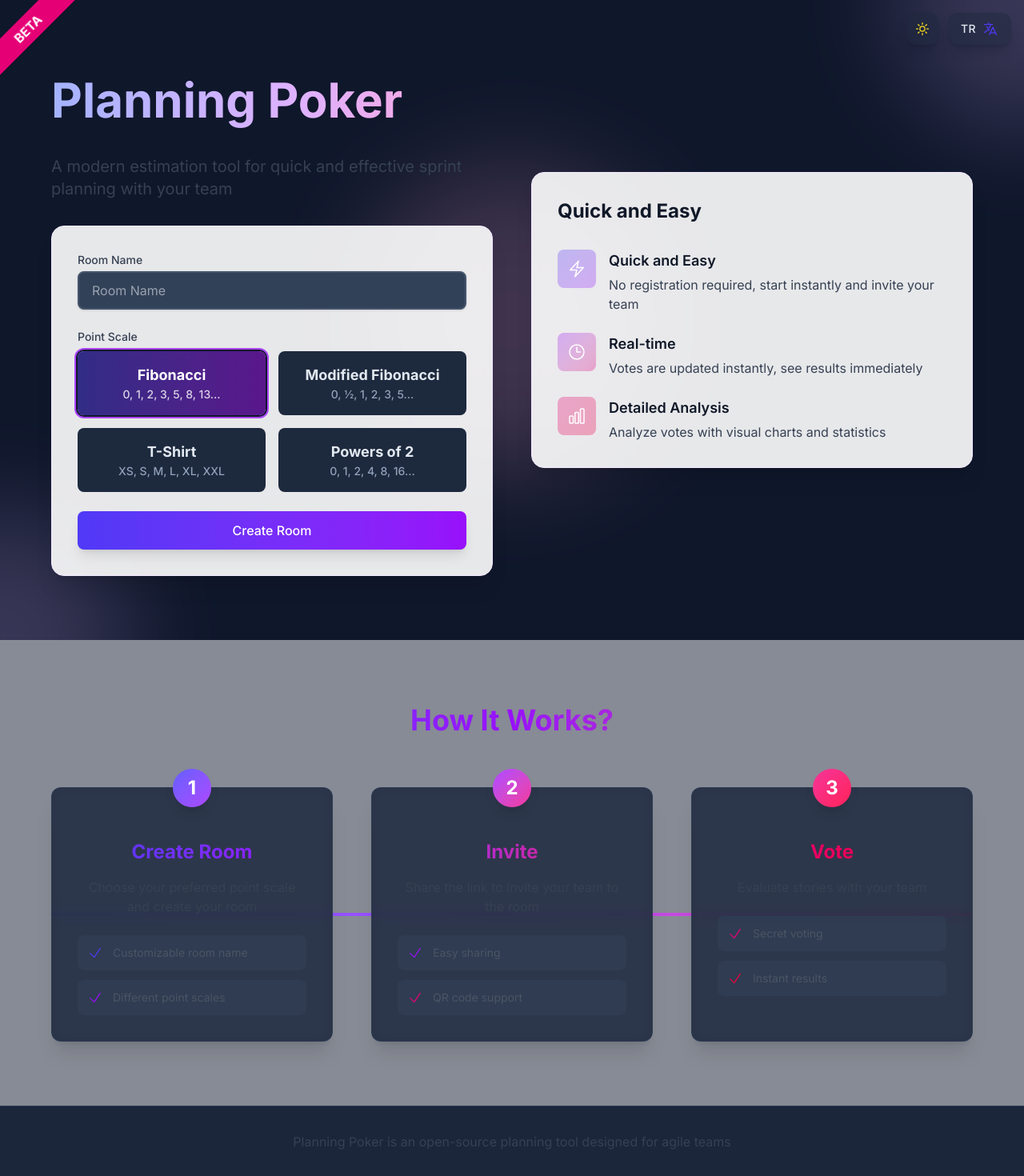
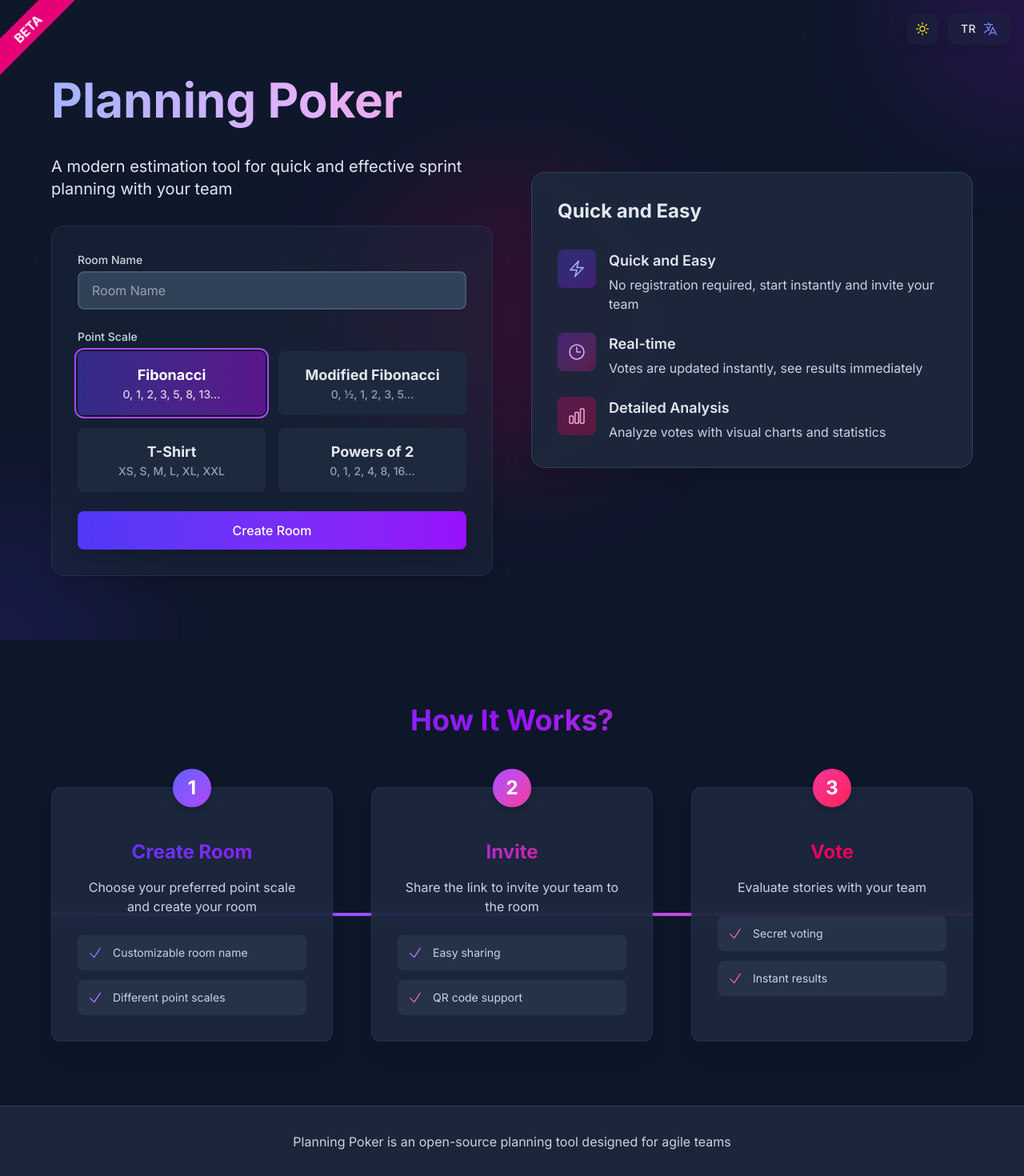
Before and after one commit to kadiraydinli/planning-poker, a Next.js app: page / in a window 1280 px wide. Shown: the top 1470 px of the page at 80% size. Built offline with nearby package versions, Linux system fonts and the light colour scheme; no server answers.

Commit message:
refactor: optimize theme-based styling across components

```diff
--- a/src/app/page.tsx
+++ b/src/app/page.tsx
@@ -186,12 +186,20 @@ export default function Home() {
                 } bg-clip-text text-transparent leading-normal`}>
                 {t.common.appName}
               </h1>
-              <p className={'text-xl text-gray-700 dark:text-slate-200'}>
+              <p className={`text-xl ${theme === 'dark' ? 'text-slate-200' : 'text-gray-700'}`}>
                 {t.common.appDescription}
               </p>
             </div>
 
-            <div className="bg-white/90 dark:bg-slate-800/50 backdrop-blur-lg rounded-2xl p-8 space-y-6 shadow-xl border border-purple-100 dark:border-slate-700/50">
+            <div className={`
+                backdrop-blur-lg
+                rounded-2xl
+                p-8
+                space-y-6
+                shadow-xl
+                border
+                ${theme === 'dark' ? 'bg-slate-800/50 border-slate-700/50' : 'bg-white/90 border-purple-100'}
+              `}>
               <form
                 className="space-y-6"
                 onSubmit={(e) => {
@@ -200,7 +208,7 @@ export default function Home() {
                 }}
               >
                 <div className="relative">
-                  <label className="block text-sm font-medium mb-1 text-gray-700 dark:text-slate-300">
+                  <label className={`block text-sm font-medium mb-1 ${theme === 'dark' ? 'text-slate-300' : 'text-gray-700'}`}>
                     {t.room.name}
                   </label>
                   <input
@@ -216,7 +224,7 @@ export default function Home() {
                 </div>
 
                 <div>
-                  <label className="block text-sm font-medium mb-2 text-gray-700 dark:text-slate-300">
+                  <label className={`block text-sm font-medium mb-2 ${theme === 'dark' ? 'text-slate-300' : 'text-gray-700'}`}>
                     {t.room.pointScale}
                   </label>
                   <div className="grid grid-cols-2 gap-4">
@@ -287,8 +295,18 @@ export default function Home() {
           </div>
 
           {/* Right Side - Features */}
-          <div className="bg-white/90 dark:bg-slate-800/90 backdrop-blur-lg rounded-2xl p-8 space-y-6 shadow-xl border border-purple-100 dark:border-slate-700">
-            <h2 className="text-2xl font-bold mb-8 text-gray-900 dark:text-slate-200">
+          <div
+            className={`
+              backdrop-blur-lg
+              rounded-2xl
+              p-8
+              space-y-6
+              shadow-xl
+              border
+              ${theme === 'dark' ? 'bg-slate-800/90 border-slate-700' : 'bg-white/90 border-purple-100'}
+            `}>
+            <h2 className={`text-2xl font-bold mb-8 ${theme === 'dark' ? 'text-slate-200' : 'text-gray-900'
+              }`}>
               {t.common.quickAndEasy}
             </h2>
             <div className="space-y-6">
@@ -297,13 +315,13 @@ export default function Home() {
                   ? 'bg-gradient-to-br from-indigo-600/30 to-purple-600/30'
                   : 'bg-gradient-to-br from-indigo-500 to-purple-500'
                   } rounded-lg flex items-center justify-center flex-shrink-0`}>
-                  <BoltIcon className="w-6 h-6 text-white dark:text-indigo-300" />
+                  <BoltIcon className={`w-6 h-6 ${theme === 'dark' ? 'text-indigo-300' : 'text-white'}`} />
                 </div>
                 <div>
-                  <h3 className="text-lg font-semibold mb-1 text-gray-900 dark:text-slate-200">
+                  <h3 className={`text-lg font-semibold mb-1 ${theme === 'dark' ? 'text-slate-200' : 'text-gray-900'}`}>
                     {t.common.quickAndEasy}
                   </h3>
-                  <p className="text-gray-700 dark:text-slate-300">
+                  <p className={`${theme === 'dark' ? 'text-slate-300' : 'text-gray-700'}`}>
                     {t.common.quickAndEasyDesc}
                   </p>
                 </div>
@@ -314,13 +332,13 @@ export default function Home() {
                   ? 'bg-gradient-to-br from-purple-600/30 to-pink-600/30'
                   : 'bg-gradient-to-br from-purple-500 to-pink-500'
                   } rounded-lg flex items-center justify-center flex-shrink-0`}>
-                  <ClockIcon className="w-6 h-6 text-white dark:text-purple-300" />
+                  <ClockIcon className={`w-6 h-6 ${theme === 'dark' ? 'text-purple-300' : 'text-white'}`} />
                 </div>
                 <div>
-                  <h3 className="text-lg font-semibold mb-1 text-gray-900 dark:text-slate-200">
+                  <h3 className={`text-lg font-semibold mb-1 ${theme === 'dark' ? 'text-slate-200' : 'text-gray-900'}`}>
                     {t.common.realTime}
                   </h3>
-                  <p className="text-gray-700 dark:text-slate-300">
+                  <p className={`${theme === 'dark' ? 'text-slate-300' : 'text-gray-700'}`}>
                     {t.common.realTimeDesc}
                   </p>
                 </div>
@@ -331,13 +349,13 @@ export default function Home() {
                   ? 'bg-gradient-to-br from-pink-600/30 to-rose-600/30'
                   : 'bg-gradient-to-br from-pink-500 to-rose-500'
                   } rounded-lg flex items-center justify-center flex-shrink-0`}>
-                  <ChartBarIcon className="w-6 h-6 text-white dark:text-pink-300" />
+                  <ChartBarIcon className={`w-6 h-6 ${theme === 'dark' ? 'text-pink-300' : 'text-white'}`} />
                 </div>
                 <div>
-                  <h3 className="text-lg font-semibold mb-1 text-gray-900 dark:text-slate-200">
+                  <h3 className={`text-lg font-semibold mb-1 ${theme === 'dark' ? 'text-slate-200' : 'text-gray-900'}`}>
                     {t.common.detailedAnalysis}
                   </h3>
-                  <p className="text-gray-700 dark:text-slate-300">
+                  <p className={`${theme === 'dark' ? 'text-slate-300' : 'text-gray-700'}`}>
                     {t.common.detailedAnalysisDesc}
                   </p>
                 </div>
@@ -348,7 +366,10 @@ export default function Home() {
       </section>
 
       {/* How It Works Section */}
-      <section className={`py-20 px-4 bg-white/50 dark:bg-slate-900/50 backdrop-blur-sm`}>
+      <section className={`py-20 px-4 ${theme === 'dark'
+        ? 'bg-slate-900/50'
+        : 'bg-white/50'
+        } backdrop-blur-sm`}>
         <div className="max-w-6xl mx-auto">
           <h2 className="text-4xl font-bold text-center bg-gradient-to-r from-indigo-600 via-purple-600 to-pink-600 bg-clip-text text-transparent mb-16">
             {t.common.howItWorks}
@@ -371,22 +392,22 @@ export default function Home() {
                   <h3 className="text-2xl font-bold text-transparent bg-clip-text bg-gradient-to-r from-indigo-600 to-purple-600 mb-4">
                     {t.common.createRoom}
                   </h3>
-                  <p className="mb-6 text-gray-700 dark:text-slate-300">
+                  <p className={`mb-6 ${theme === 'dark' ? 'text-slate-300' : 'text-gray-700'}`}>
                     {t.common.createRoomDesc}
                   </p>
-                  <ul className="text-sm space-y-3 text-gray-600 dark:text-slate-300">
+                  <ul className={`text-sm space-y-3 ${theme === 'dark' ? 'text-slate-300' : 'text-gray-600'}`}>
                     <li className={`flex items-center gap-3 ${theme === 'dark'
                       ? 'bg-slate-700/50'
                       : 'bg-gradient-to-r from-indigo-50 to-purple-50'
                       } p-3 rounded-lg`}>
-                      <CheckIcon className="w-5 h-5 text-indigo-600 dark:text-indigo-400" />
+                      <CheckIcon className={`w-5 h-5 ${theme === 'dark' ? 'text-indigo-400' : 'text-indigo-600'}`} />
                       <span>{t.common.customizableRoomName}</span>
                     </li>
                     <li className={`flex items-center gap-3 ${theme === 'dark'
                       ? 'bg-slate-700/50'
                       : 'bg-gradient-to-r from-indigo-50 to-purple-50'
                       } p-3 rounded-lg`}>
-                      <CheckIcon className="w-5 h-5 text-purple-600 dark:text-purple-400" />
+                      <CheckIcon className={`w-5 h-5 ${theme === 'dark' ? 'text-purple-400' : 'text-purple-600'}`} />
                       <span>{t.common.differentPointScales}</span>
                     </li>
                   </ul>
@@ -406,22 +427,22 @@ export default function Home() {
                   <h3 className="text-2xl font-bold text-transparent bg-clip-text bg-gradient-to-r from-purple-600 to-pink-600 mb-4">
                     {t.common.invite}
                   </h3>
-                  <p className="mb-6 text-gray-700 dark:text-slate-300">
+                  <p className={`mb-6 ${theme === 'dark' ? 'text-slate-300' : 'text-gray-700'}`}>
                     {t.common.inviteDesc}
                   </p>
-                  <ul className="text-sm space-y-3 text-gray-600 dark:text-slate-300">
+                  <ul className={`text-sm space-y-3 ${theme === 'dark' ? 'text-slate-300' : 'text-gray-600'}`}>
                     <li className={`flex items-center gap-3 ${theme === 'dark'
                       ? 'bg-slate-700/50'
                       : 'bg-gradient-to-r from-purple-50 to-pink-50'
                       } p-3 rounded-lg`}>
-                      <CheckIcon className="w-5 h-5 text-purple-600 dark:text-purple-400" />
+                      <CheckIcon className={`w-5 h-5 ${theme === 'dark' ? 'text-purple-400' : 'text-purple-600'}`} />
                       <span>{t.common.easySharing}</span>
                     </li>
                     <li className={`flex items-center gap-3 ${theme === 'dark'
                       ? 'bg-slate-700/50'
                       : 'bg-gradient-to-r from-purple-50 to-pink-50'
                       } p-3 rounded-lg`}>
-                      <CheckIcon className="w-5 h-5 text-pink-600 dark:text-pink-400" />
+                      <CheckIcon className={`w-5 h-5 ${theme === 'dark' ? 'text-pink-400' : 'text-pink-600'}`} />
                       <span>{t.common.qrCodeSupport}</span>
                     </li>
                   </ul>
@@ -441,22 +462,22 @@ export default function Home() {
                   <h3 className="text-2xl font-bold text-transparent bg-clip-text bg-gradient-to-r from-pink-600 to-rose-600 mb-4">
                     {t.common.vote}
                   </h3>
-                  <p className="mb-6 text-gray-700 dark:text-slate-300">
+                  <p className={`mb-6 ${theme === 'dark' ? 'text-slate-300' : 'text-gray-700'}`}>
                     {t.common.voteDesc}
                   </p>
-                  <ul className="text-sm space-y-3 text-gray-600 dark:text-slate-300">
+                  <ul className={`text-sm space-y-3 ${theme === 'dark' ? 'text-slate-300' : 'text-gray-600'}`}>
                     <li className={`flex items-center gap-3 ${theme === 'dark'
                       ? 'bg-slate-700/50'
                       : 'bg-gradient-to-r from-pink-50 to-rose-50'
                       } p-3 rounded-lg`}>
-                      <CheckIcon className="w-5 h-5 text-pink-600 dark:text-pink-400" />
+                      <CheckIcon className={`w-5 h-5 ${theme === 'dark' ? 'text-pink-400' : 'text-pink-600'}`} />
                       <span>{t.common.secretVoting}</span>
                     </li>
                     <li className={`flex items-center gap-3 ${theme === 'dark'
                       ? 'bg-slate-700/50'
                       : 'bg-gradient-to-r from-pink-50 to-rose-50'
                       } p-3 rounded-lg`}>
-                      <CheckIcon className="w-5 h-5 text-rose-600 dark:text-rose-400" />
+                      <CheckIcon className={`w-5 h-5 ${theme === 'dark' ? 'text-rose-400' : 'text-rose-600'}`} />
                       <span>{t.common.instantResults}</span>
                     </li>
                   </ul>
@@ -474,7 +495,7 @@ export default function Home() {
         } backdrop-blur-sm border-t`}>
         <div className="max-w-6xl mx-auto py-8 px-4">
           <div className="text-center max-w-2xl mx-auto">
-            <p className="text-gray-700 dark:text-slate-300">
+            <p className={`${theme === 'dark' ? 'text-slate-300' : 'text-gray-700'}`}>
               {t.common.footerText}
             </p>
             <div className={`mt-8 pt-8 ${theme === 'dark' ? 'border-slate-700 text-slate-400' : 'border-purple-100 text-gray-600'} border-t`}>
--- a/src/assets/components/DecorativeElements.tsx
+++ b/src/assets/components/DecorativeElements.tsx
@@ -1,11 +1,15 @@
 'use client';
 
+import { useTheme } from "@/contexts/ThemeContext";
+
 export default function DecorativeElements() {
+  const { theme } = useTheme();
+
   return (
     <div className="absolute inset-0 overflow-hidden">
-      <div className="absolute -top-40 -right-40 w-80 h-80 bg-purple-300 dark:bg-purple-800 rounded-full opacity-20 blur-3xl" />
-      <div className="absolute -bottom-40 -left-40 w-80 h-80 bg-purple-300 dark:bg-purple-800 rounded-full opacity-20 blur-3xl" />
-      <div className="absolute top-1/2 left-1/2 -translate-x-1/2 -translate-y-1/2 w-96 h-96 bg-pink-300 dark:bg-pink-800 rounded-full opacity-20 blur-3xl" />
+      <div className={`absolute -top-40 -right-40 w-80 h-80 ${theme === 'dark' ? 'bg-purple-800' : 'bg-purple-300'} rounded-full opacity-20 blur-3xl`}></div>
+      <div className={`absolute -bottom-40 -left-40 w-80 h-80 ${theme === 'dark' ? 'bg-indigo-800' : 'bg-indigo-300'} rounded-full opacity-20 blur-3xl`}></div>
+      <div className={`absolute top-1/2 left-1/2 -translate-x-1/2 -translate-y-1/2 w-96 h-96 ${theme === 'dark' ? 'bg-pink-800' : 'bg-pink-300'} rounded-full opacity-20 blur-3xl`}></div>
     </div>
   );
 }
--- a/src/assets/icons/NotFoundCardsSvg.tsx
+++ b/src/assets/icons/NotFoundCardsSvg.tsx
@@ -12,7 +12,7 @@ export default function NotFoundCardsSvg() {
       viewBox="0 0 240 260"
       fill="none"
       xmlns="http://www.w3.org/2000/svg"
-      className={`opacity-100 dark:opacity-90 animate-floating`}
+      className={`${theme === 'dark' ? 'opacity-90' : 'opacity-100'} animate-floating`}
     >
       {/* Kart 1 - Arkadaki kart */}
       <g transform="translate(45, 40) rotate(-15)">
--- a/src/components/ConfirmModal.tsx
+++ b/src/components/ConfirmModal.tsx
@@ -54,10 +54,10 @@ export default function ConfirmModal({
               duration: 0.3
             }}
           >
-            <h2 className="text-xl font-bold mb-4 text-gray-900 dark:text-slate-200">
+            <h2 className={`text-xl font-bold mb-4 ${theme === 'dark' ? 'text-slate-200' : 'text-gray-900'}`}>
               {title}
             </h2>
-            <p className="mb-6 text-gray-700 dark:text-slate-300">
+            <p className={`mb-6 ${theme === 'dark' ? 'text-slate-300' : 'text-gray-700'}`}>
               {message}
             </p>
 
--- a/src/components/PlayerCircle.tsx
+++ b/src/components/PlayerCircle.tsx
@@ -49,7 +49,7 @@ export default function PlayerCircle({ users, votes, revealed, onReveal, onReset
 
   return (
     <motion.div
-      className="w-full max-w-7xl mx-auto flex flex-col flex-wrap text-gray-900 dark:text-white"
+      className={`w-full max-w-7xl mx-auto flex flex-col flex-wrap ${theme === 'dark' ? 'text-white' : 'text-gray-900'}`}
       layout
       transition={{ type: "spring", stiffness: 300, damping: 30 }}
     >
--- a/src/components/RoomNotFound.tsx
+++ b/src/components/RoomNotFound.tsx
@@ -17,10 +17,10 @@ export default function RoomNotFound() {
         <div className="flex justify-center mb-10 mt-4">
           <NotFoundCardsSvg />
         </div>
-        <h2 className="text-3xl font-bold mb-5 text-gray-900 dark:text-white">
+        <h2 className={`text-3xl font-bold mb-5 ${theme === 'dark' ? 'text-white' : 'text-gray-900'}`}>
           {t.room.roomNotFound}
         </h2>
-        <p className="mb-10 text-lg text-gray-600 dark:text-gray-300">
+        <p className={`mb-10 text-lg ${theme === 'dark' ? 'text-gray-300' : 'text-gray-600'}`}>
           {t.room.roomMayBeClosed}
         </p>
         <button
--- a/src/components/ThemeLanguageSwitcher.tsx
+++ b/src/components/ThemeLanguageSwitcher.tsx
@@ -34,7 +34,7 @@ export default function ThemeLanguageSwitcher() {
         aria-label={language === 'tr' ? t.common.switchToEnglish : t.common.switchToTurkish}
       >
         <span className="text-sm font-medium tracking-wide">{language === 'tr' ? t.common.langCodeEn : t.common.langCodeTr}</span>
-        <LanguageIcon className="w-5 h-5 text-indigo-600 dark:text-indigo-400" />
+        <LanguageIcon className={`w-5 h-5 ${theme === 'dark' ? 'text-indigo-400' : 'text-indigo-600'}`} />
       </button>
     </div>
   );
--- a/tailwind.config.ts
+++ b/tailwind.config.ts
@@ -7,20 +7,6 @@ const config: Config = {
     './src/components/**/*.{js,ts,jsx,tsx,mdx}',
     './src/app/**/*.{js,ts,jsx,tsx,mdx}',
   ],
-  theme: {
-    extend: {
-      colors: {
-        background: {
-          light: '#F8F7FF',
-          dark: '#0F172A'
-        },
-        foreground: {
-          light: '#1E293B',
-          dark: '#E2E8F0'
-        }
-      }
-    },
-  },
   plugins: [],
 }
 export default config
```
Also changed, not shown: src/app/room/[id]/page.tsx (+11 -9 lines).
